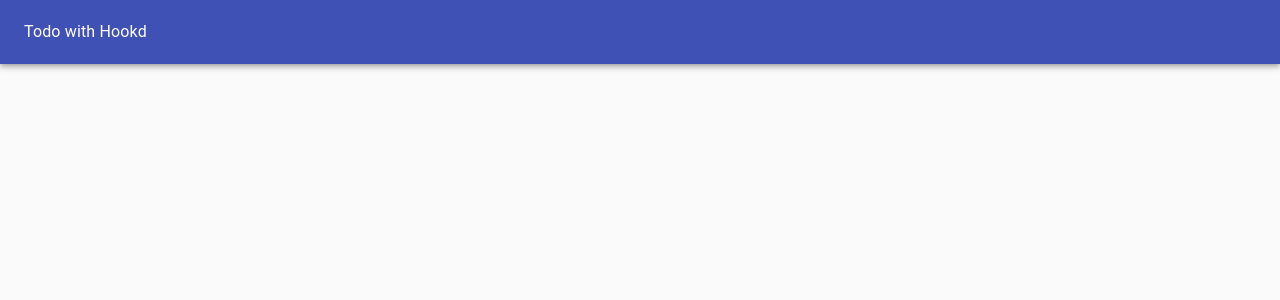
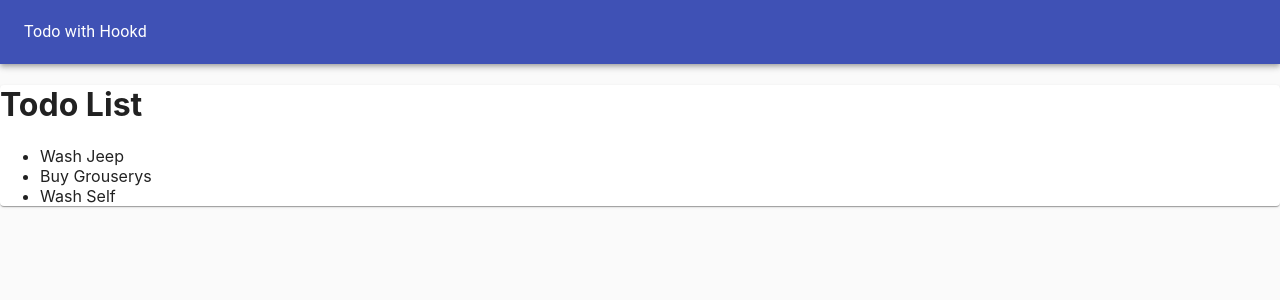
Before and after one commit to ChrisB32-cloud/React-Todo-Hooks, a React (Create React App) app: page / in a window 1280 px wide. Shown: the top 300 px of the page. Built offline with nearby package versions, Linux system fonts and the light colour scheme.

Commit message:
Seeded todos for todo list

```diff
--- a/src/components/TodoApp.js
+++ b/src/components/TodoApp.js
@@ -1,10 +1,11 @@
-import React from 'react';
+import React, { useState } from 'react';
 import TodoForm from './TodoForm';
 import Typography from '@material-ui/core/Typography';
 import Paper from '@material-ui/core/Paper';
 import AppBar from '@material-ui/core/AppBar';
 import Toolbar from '@material-ui/core/Toolbar';
 import Grid from '@material-ui/core/Grid';
+import TodoList from './TodoList';
 
 // -- Components
 // - Todo App
@@ -13,6 +14,14 @@ import Grid from '@material-ui/core/Grid';
 //      - Todo Item
 
 const TodoApp = () => {
+  const initialTodos = [
+    { id: 1, task: 'Wash Jeep', completed: false },
+    { id: 2, task: 'Buy Grouserys', completed: true },
+    { id: 3, task: 'Wash Self', completed: false }
+  ];
+
+  const [task, setTask] = useState(initialTodos);
+
   return (
     <Paper
       style={{
@@ -28,6 +37,7 @@ const TodoApp = () => {
           <Typography color="inherit">Todo with Hookd</Typography>
         </Toolbar>
       </AppBar>
+      <TodoList task={task} />
     </Paper>
   );
 };
--- /dev/null
+++ b/src/components/TodoList.js
@@ -0,0 +1,21 @@
+import React from 'react';
+import Paper from '@material-ui/core/Paper';
+import List from '@material-ui/core/List';
+
+const TodoList = ({ task }) => {
+  console.log(task);
+  return (
+    <Paper>
+      <h1>Todo List</h1>
+      <ul>
+        {task.map(m => (
+          <li key={m.id}>
+            {m.task} {m.completed}{' '}
+          </li>
+        ))}
+      </ul>
+    </Paper>
+  );
+};
+
+export default TodoList;
```
Also changed, not shown: 1 other file (tests, documents, lock files or other folders).
